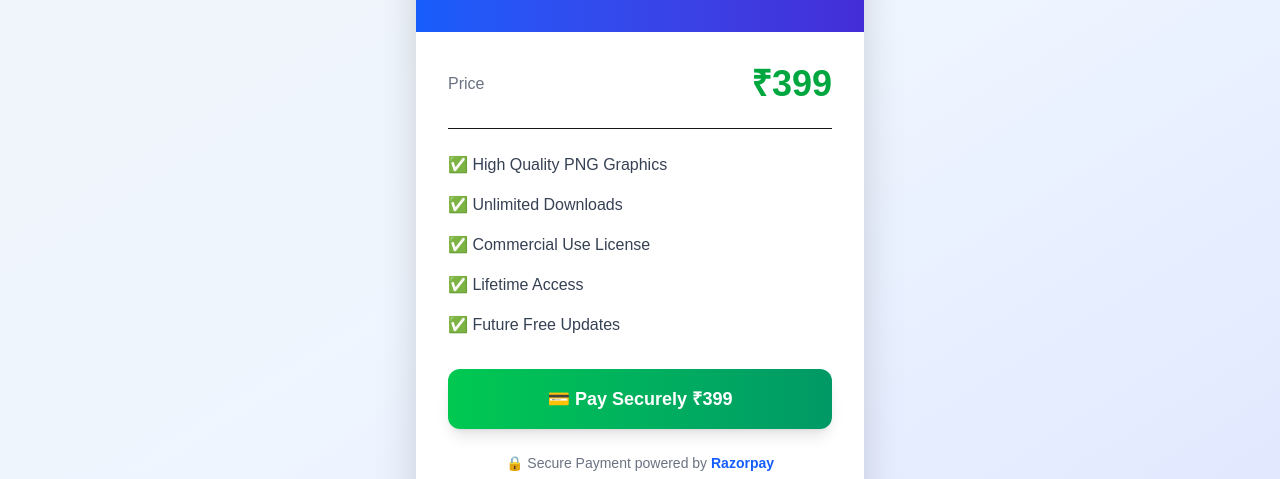
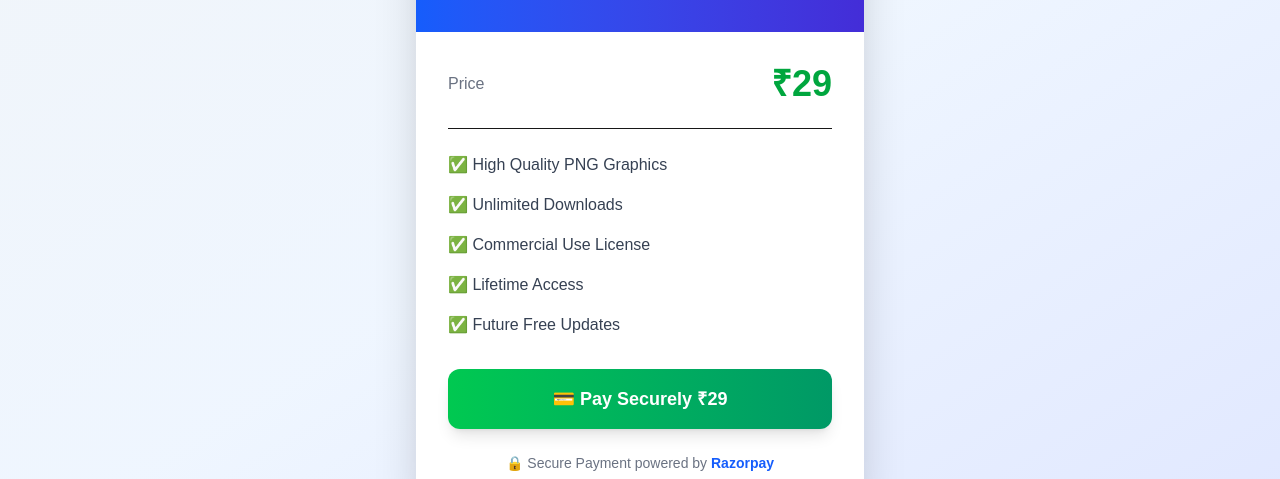
Before and after one commit to alimohammadsa98-stack/DPS, a Next.js app in the folder dp/: page /payment in a window 1280 px wide. Shown: the part 308-787 px from the top of the page. Built offline with nearby package versions, Linux system fonts and the light colour scheme; no server answers.

Commit message:
save changes

```diff
--- a/dp/src/app/api/create-order/route.js
+++ b/dp/src/app/api/create-order/route.js
@@ -9,7 +9,7 @@ const razorpay = new Razorpay({
 export async function POST() {
   try {
     const options = {
-      amount: 399,
+      amount: 2900,
       currency: "INR",
     };
 
--- a/dp/src/app/api/verify-payment/route.js
+++ b/dp/src/app/api/verify-payment/route.js
@@ -37,7 +37,7 @@ console.log(typeof Payment.create);
       username:body.username,
       email: body.email,
 
-      amount: 399,
+      amount: 29,
       status: "Success",
     });
 
--- a/dp/src/app/payment/page.js
+++ b/dp/src/app/payment/page.js
@@ -150,7 +150,7 @@ if (paid) {
           onClick={pay}
           className="bg-blue-600 text-white px-8 py-3 rounded-lg"
         >
-          Pay ₹399
+          Pay ₹29
         </button>
       </div> */}
       <div className="min-h-screen flex items-center justify-center bg-gradient-to-br from-slate-100 via-blue-50 to-indigo-100 px-4">
@@ -179,7 +179,7 @@ if (paid) {
         </span>
 
         <span className="text-4xl font-bold text-green-600">
-          ₹399
+          ₹29
         </span>
       </div>
 
@@ -213,7 +213,7 @@ if (paid) {
         onClick={() => pay()}
         className="mt-8 w-full bg-gradient-to-r from-green-500 to-emerald-600 hover:from-green-600 hover:to-emerald-700 text-white text-lg font-bold py-4 rounded-xl shadow-lg hover:shadow-xl transition-all duration-300 hover:scale-105"
       >
-        💳 Pay Securely ₹399
+        💳 Pay Securely ₹29
       </button>
 
       <div className="mt-6 text-center text-sm text-gray-500">
```
